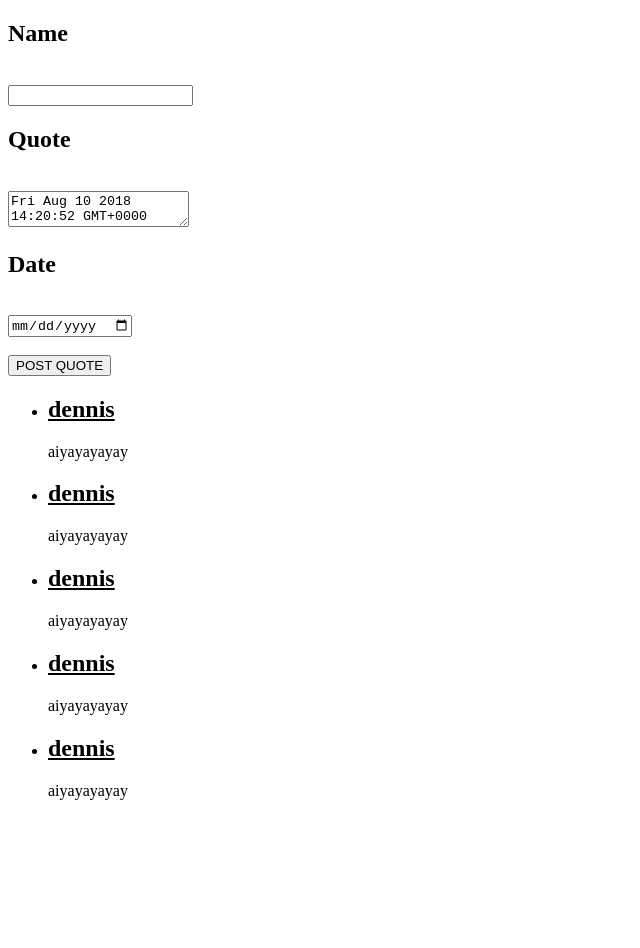
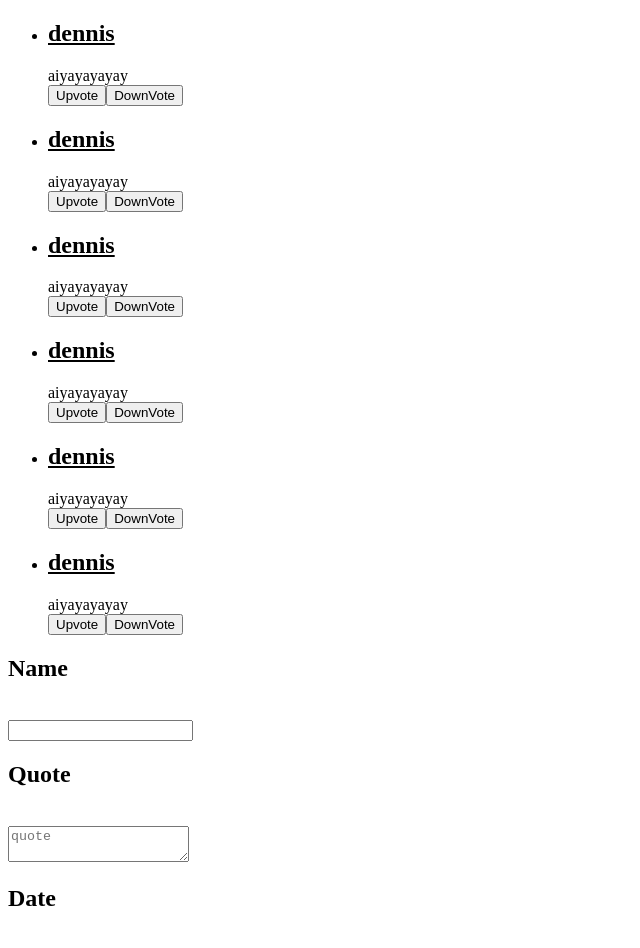
Before and after one commit to DK-denno/angularjs-quotes, an Angular app: page / in a window 1280 px wide. Shown: the top 948 px of the page, without its empty margins (0-640 px from the left). Before the commit the page ends 816 px from the top, so only its background shows below. Built offline with nearby package versions, Linux system fonts and the light colour scheme.

Commit message:
added quote button

```diff
--- a/package.json
+++ b/package.json
@@ -21,6 +21,7 @@
     "@angular/platform-browser-dynamic": "^6.1.0",
     "@angular/router": "^6.1.0",
     "core-js": "^2.5.4",
+    "hoek": "^5.0.3",
     "rxjs": "^6.0.0",
     "zone.js": "~0.8.26"
   },
--- a/src/app/app.component.html
+++ b/src/app/app.component.html
@@ -1,6 +1 @@
-
-
-<app-input></app-input>
-<ul *ngFor='let quote of quotes'>
-  <li><u><h2><b>{{quote.name}}</b></h2></u>{{quote.quote}}</li>
-  <ul>
+<app-input-details></app-input-details>
--- a/src/app/app.component.ts
+++ b/src/app/app.component.ts
@@ -8,12 +8,5 @@ import { Quotes } from './quotes';
 })
 export class AppComponent {
   title = 'QUOTES';
-  quotes = [
-    new Quotes(0, 'dennis', 'aiyayayayay', new Date() ),
-    new Quotes(0, 'dennis', 'aiyayayayay', new Date() ),
-    new Quotes(0, 'dennis', 'aiyayayayay', new Date() ),
-    new Quotes(0, 'dennis', 'aiyayayayay', new Date() ),
-    new Quotes(0, 'dennis', 'aiyayayayay', new Date() ),
-  ];
 
 }
--- a/src/app/app.module.ts
+++ b/src/app/app.module.ts
@@ -4,11 +4,13 @@ import { FormsModule } from '@angular/forms';
 
 import { AppComponent } from './app.component';
 import { InputComponent } from './input/input.component';
+import { InputDetailsComponent } from './input-details/input-details.component';
 
 @NgModule({
   declarations: [
     AppComponent,
-    InputComponent
+    InputComponent,
+    InputDetailsComponent
   ],
   imports: [
     BrowserModule,
--- /dev/null
+++ b/src/app/input-details/input-details.component.html
@@ -0,0 +1,6 @@
+
+<ul *ngFor='let quote of quotes'>
+  <li><u><h2><b>{{quote.name}}</b></h2></u>{{quote.quote}}</li>
+<button>Upvote</button>         <button>DownVote</button>
+</ul>
+<app-input (addquote)='addQuote($event)'></app-input>
--- /dev/null
+++ b/src/app/input-details/input-details.component.ts
@@ -0,0 +1,30 @@
+import { Component, OnInit } from '@angular/core';
+import { Quotes } from '../quotes';
+
+@Component({
+  selector: 'app-input-details',
+  templateUrl: './input-details.component.html',
+  styleUrls: ['./input-details.component.css']
+})
+export class InputDetailsComponent implements OnInit {
+  quotes = [
+    new Quotes(0, 'dennis', 'aiyayayayay', new Date() ),
+    new Quotes(0, 'dennis', 'aiyayayayay', new Date() ),
+    new Quotes(0, 'dennis', 'aiyayayayay', new Date() ),
+    new Quotes(0, 'dennis', 'aiyayayayay', new Date() ),
+    new Quotes(0, 'dennis', 'aiyayayayay', new Date() ),
+    new Quotes(0, 'dennis', 'aiyayayayay', new Date() ),
+  ];
+
+  addQuote(quote){
+       let quoteLength = this.quotes.length;
+       quote.id=quoteLength+1;
+       this.quotes.push(quote);
+
+  }
+  constructor() { }
+
+  ngOnInit() {
+  }
+
+}
--- a/src/app/input/input.component.html
+++ b/src/app/input/input.component.html
@@ -1,16 +1,16 @@
-<form #quote='ngForm' (ngsubmit)='submitform()'>
+<form #quote='ngForm' (ngSubmit)='submitform()'>
 
     <label for='name'><h2>Name</h2></label><br>
-      <input type="text" [(ngModel)]='freshQuote.name' place holder="name" name="name"  required><br>
+      <input type="text" [(ngModel)]='this.freshQuote.name' place holder="name" name="name"  required><br>
 
 
   <label for='quote'><h2>Quote</h2></label><br>
-    <textarea type='text' placeholder='quote'[(ngModel)]='freshQuote.quote' name='quote' required></textarea><br>
+    <textarea type='text' placeholder='quote' [(ngModel)]='this.freshQuote.quote' name='quote' required></textarea><br>
 
 
   <label for='date'><h2>Date</h2></label><br>
-    <input type="date" placeholder='date' name='quote' [(ngModel)]='freshQuote.date' required><br>
+    <input type="date" placeholder='date' name='date' [(ngModel)]='this.freshQuote.date' required><br>
     <br>
 
-    <button (click)='submitform()' >POST QUOTE</button>
+    <button type='submit'>POST QUOTE</button>
 </form>
--- a/src/app/input/input.component.ts
+++ b/src/app/input/input.component.ts
@@ -4,20 +4,22 @@ import { Quotes } from '../quotes';
 @Component({
   selector: 'app-input',
   templateUrl: './input.component.html',
-  styleUrls: ['./input.component.css']
+  styleUrls: ['./input.component.css'],
 })
 export class InputComponent implements OnInit {
-    @Input() quote: 'quote';
+
+    @Input() quote: Quote;
     @Output() addquote = new EventEmitter<Quotes>();
 
-   freshQuote = new Quotes(0, '', '', new Date());
+    freshQuote = new Quotes(0, '', '', new Date() );
+
     submitform() {
-      this.addquote.emit(this.freshQuote);
+                this.addquote.emit(this.freshQuote);
+                alert('form submiited');
+                console.log('form submitted');
     }
 
-
-
-  constructor() { }
+    constructor() { }
 
   ngOnInit() {
   }
```
Also changed, not shown: src/app/input-details/input-details.component.css (added), 3 other files (tests, documents, lock files or other folders).
